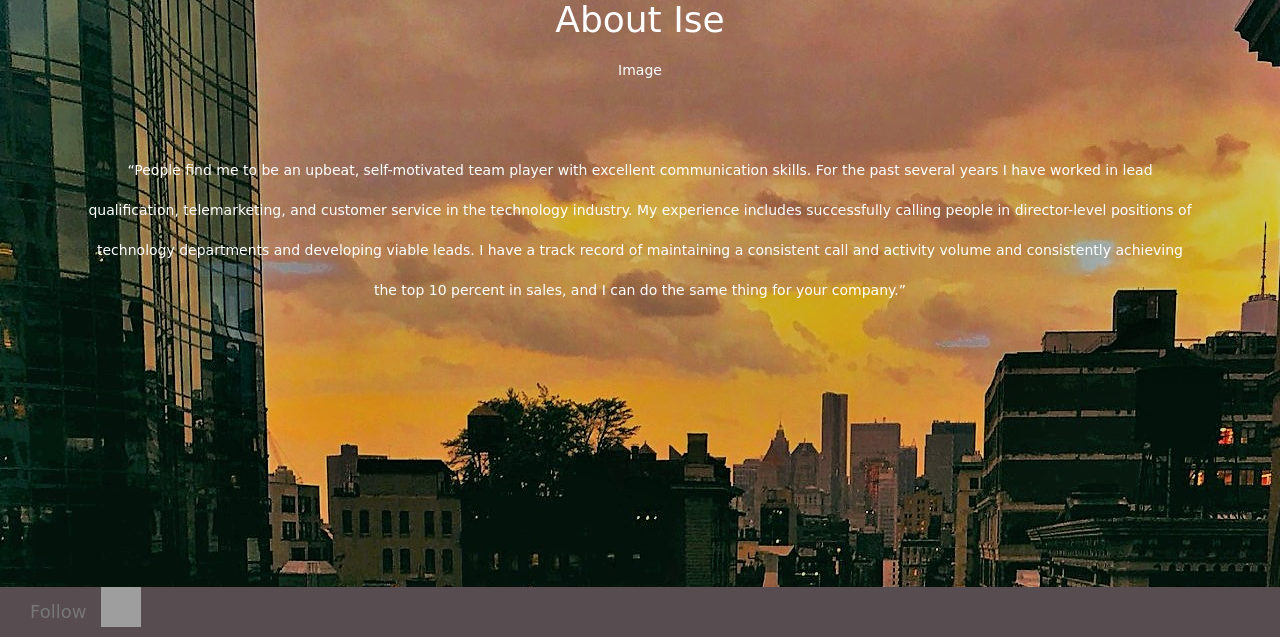
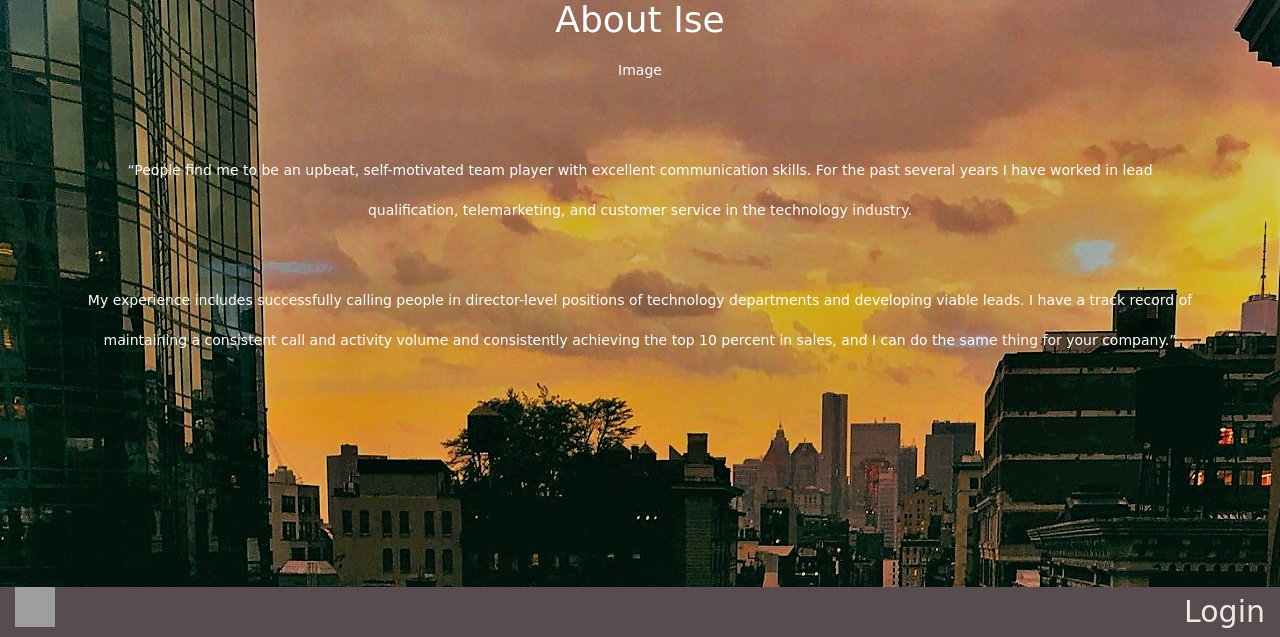
Before and after one commit to carrington10/icywater, a Django app: page /isemusic/aboutme/ in a window 1280 px wide. Shown: the part 163-800 px from the top of the page. Run offline with Django 3.2, Linux system fonts and the light colour scheme; some libraries are stand-ins or nearby versions; some web fonts are replaced; grey boxes are pictures that could not be loaded.

Commit message:
add in login button`

```diff
--- a/mysite/icyWater/templates/aboutme.html
+++ b/mysite/icyWater/templates/aboutme.html
@@ -9,8 +9,13 @@
     <h1>About Ise</h1>
     <div class="fakeimg" style="height:100px;">Image</div>
     <p>
-  “People find me to be an upbeat, self-motivated team player with excellent communication skills. For the past several years I have worked in lead qualification, telemarketing, and customer service in the technology industry. My experience includes successfully calling people in director-level positions of technology departments and developing viable leads. I have a track record of maintaining a consistent call and activity volume and consistently achieving the top 10 percent in sales, and I can do the same thing for your company.”
-    </p>
+“People find me to be an upbeat, self-motivated team player with excellent communication skills. For the past several years I have worked in lead qualification, telemarketing, and customer service in the technology industry.
+</p>
+  <br>
+<p>
+ My experience includes successfully calling people in director-level positions of technology departments and developing viable leads. I have a track record of maintaining a consistent call and activity volume and consistently achieving the top 10 percent in sales, and I can do the same thing for your company.”
+</p>
+
   </div>
 <p class="about">
 
--- a/mysite/icyWater/templates/home.html
+++ b/mysite/icyWater/templates/home.html
@@ -5,7 +5,7 @@
 {% block body %}
 
 
-   <h1 class="my-4 text-center text-lg-left">Ise Music</h1>
+   <h1 class="my-4 text-center text-lg-left">Rvre Music</h1>
 <br />
    <div class="row text-center text-lg-left">
 
--- a/mysite/icyWater/urls.py
+++ b/mysite/icyWater/urls.py
@@ -5,7 +5,7 @@ from .views import HomeView
 app_name='isewat'
 urlpatterns = [
 url(r'^$',HomeView.as_view(),name = 'home'),
-url(r"^login/$",login,{'template_name':'account/login.html'}),
+url(r"^login/$",login,{'template_name':'account/login.html'},name = 'login'),
 url(r'^aboutme/$',views.aboutme,name = 'am'),
 
 ]
--- a/mysite/templates/base.html
+++ b/mysite/templates/base.html
@@ -33,10 +33,11 @@
 <nav class="main-nav navbar-fixed-bottom navbar-default" role="navigation">
      <div class="container-fluid">
        <ul class="nav navbar-nav">
-       <li class="navbar-brand">Follow</li>
          <li class="nav-item"><iframe allowtransparency="true" scrolling="no" frameborder="no" src="https://w.soundcloud.com/icon/?url=http%3A%2F%2Fsoundcloud.com%2Fcooper-aslen&color=orange_white&size=40" style="width: 40px; height: 40px;"></iframe></li>
-
        </ul>
+          <ul class="nav navbar-nav navbar-right">
+   <li><a class="page-scroll" href="{% url 'isewat:login'  %}">Login</a></li>
+          </ul>
      </div>
 </nav>
 </html>
```
